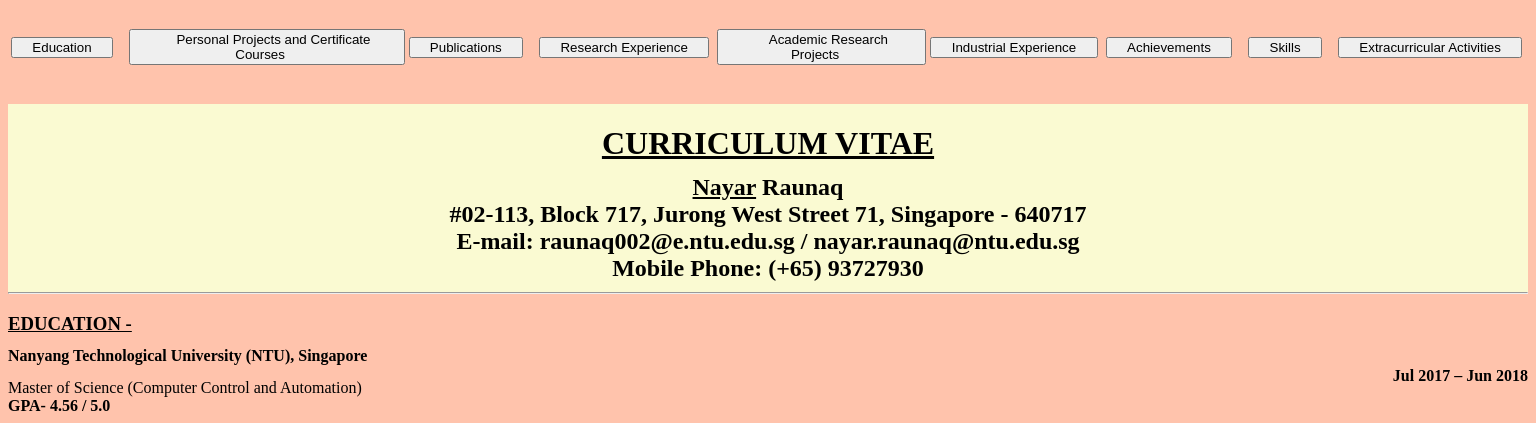
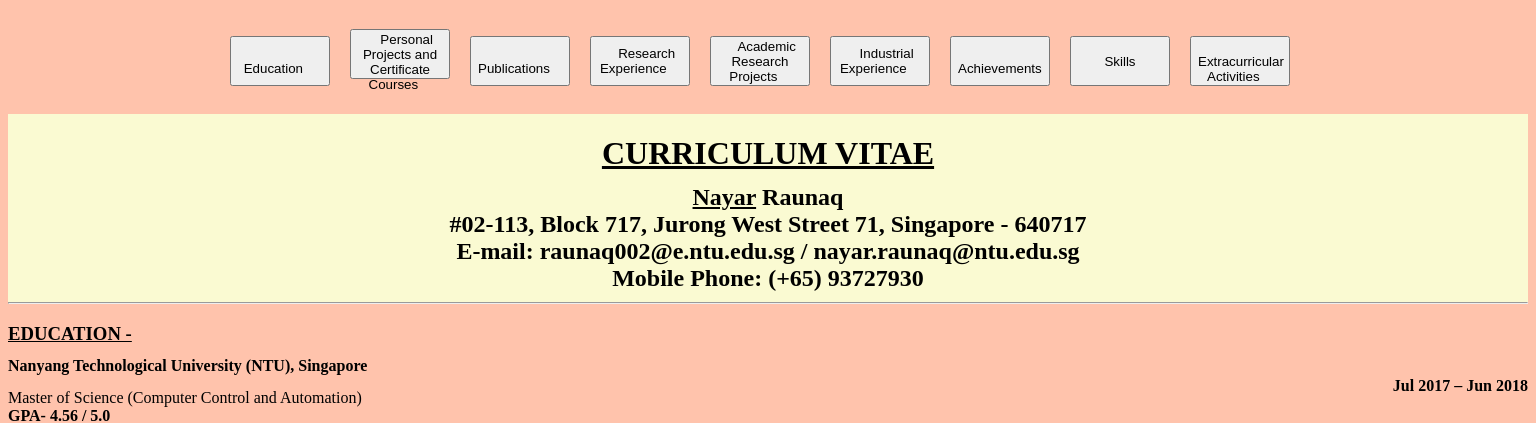
Before and after one commit to raunaqnayar/resume, a Flask app: page / in a window 1536 px wide. Shown: the top 423 px of the page. Run offline with Flask 2, Linux system fonts and the light colour scheme.

Commit message:
Button size for laptop (try 1)

```diff
--- a/static/style.css
+++ b/static/style.css
@@ -77,5 +77,10 @@ div.right{
     line-height: 0.3;
     }
 
+button{
+    width: 100px;
+    height: 50px;
+}
+
 
 }
```
